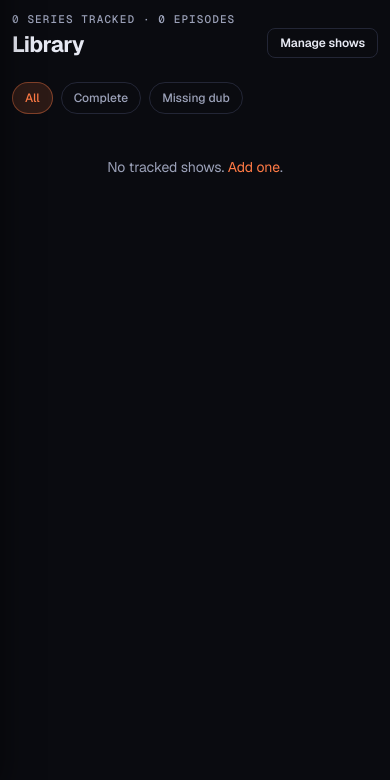
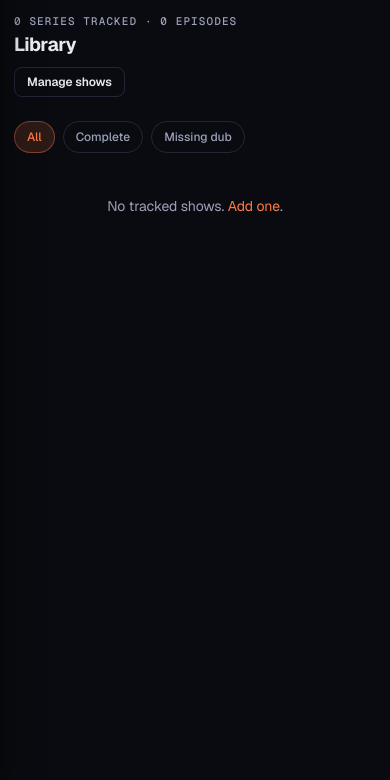
Before and after one commit to luisesk/dubsmith, a Python web app: template web/templates/library.html in a window 390 px wide. Shown: the part 64-844 px from the top of the page. Run offline with Jinja, Linux system fonts and the light colour scheme; the template is opened without the code that fills it, so the values that code supplies are empty; some libraries are stand-ins or nearby versions.

Commit message:
v0.8.4: mobile responsive across all pages
CSS-only changes scoped to @media (max-width: 768px) and 480px:
- Dashboard 2-col stacks vertically (Now muxing + Recent activity)
- Library/Shows posters: 2 columns instead of full-width single
- Page headers: title + action buttons stack
- Settings form rows: 120px-label grids stack vertically
- Shows table hides STATS column (≤768) + CR SEASONS (≤480)
- Alert + user dropdowns sized to viewport
- Tighter padding throughout

No desktop layout changes.

```diff
--- a/pyproject.toml
+++ b/pyproject.toml
@@ -1,6 +1,6 @@
 [project]
 name = "dubsmith"
-version = "0.8.3"
+version = "0.8.4"
 description = "Auto-fetch missing language dubs from Crunchyroll and mux them into a Sonarr-managed library"
 requires-python = ">=3.11"
 dependencies = [
--- a/src/__init__.py
+++ b/src/__init__.py
@@ -1 +1 @@
-__version__ = "0.8.3"
+__version__ = "0.8.4"
--- a/web/static/tokens.css
+++ b/web/static/tokens.css
@@ -439,10 +439,85 @@ code { font-family: var(--af-font-mono); font-size: .9em; }
   .stats-grid { grid-template-columns: 1fr 1fr; }
   table { font-size: 12px; }
   .page-title { font-size: 22px !important; }
+  .page { padding: 14px !important; }
+
+  /* Force ALL inline grid-template-columns to single column on mobile.
+     Inline styles normally win, so use !important. Targets the top-level
+     2-3 col layouts on dashboard/queue/library/show-detail without us
+     having to refactor the templates. */
+  .page > div[style*="grid-template-columns"],
+  .page div[style*="grid-template-columns"]:not(.card-head):not(.show-info):not(.cov-row) {
+    grid-template-columns: 1fr !important;
+  }
+
+  /* Library / Shows poster grid: 2 columns up to ~600px, then auto-fill */
+  .show-grid {
+    grid-template-columns: repeat(2, minmax(0, 1fr)) !important;
+    gap: 10px !important;
+  }
+
+  /* Page header: title + action buttons stack instead of overflow */
+  .page-header {
+    flex-direction: column !important;
+    align-items: flex-start !important;
+    gap: 10px !important;
+  }
+  .page-actions {
+    margin-left: 0 !important;
+    flex-wrap: wrap;
+  }
+
+  /* Shows table: hide stats column + tighten font; wrap action buttons */
+  table th:nth-child(5), table td:nth-child(5) { display: none; }
+  table { table-layout: auto; }
+  table td, table th { padding: 8px 6px !important; }
+
+  /* Settings form rows: 120px-label + 1fr-input grids stack vertically.
+     The selector matches `display:grid` rows that have a fixed left col. */
+  .card-body div[style*="grid-template-columns:120px"],
+  .card-body div[style*="grid-template-columns: 120px"] {
+    grid-template-columns: 1fr !important;
+    gap: 6px !important;
+  }
+  /* "label / 1fr / save-btn" 3-col -> stack with btn full-width */
+  .card-body div[style*="grid-template-columns:120px 1fr auto"],
+  .card-body div[style*="grid-template-columns: 120px 1fr auto"] {
+    grid-template-columns: 1fr !important;
+  }
+
+  /* Source row in settings: avatar + name + actions wrap */
+  .card-body > div[style*="display:flex"][style*="align-items:center"] {
+    flex-wrap: wrap;
+    gap: 10px !important;
+  }
+
+  /* Card padding tighten */
+  .card { padding: 12px !important; }
+  .card-head { padding-bottom: 10px; margin-bottom: 8px; }
+  .card-title { font-size: 14px !important; }
+
+  /* Job-row (queue page) avoid avatar + meta squashing */
+  [data-jobid] { padding: 10px !important; }
+
+  /* Topbar: hide live pill on small screens (already in <480 below) */
+  .live-pill { font-size: 10.5px; padding: 4px 8px; }
 }
+
 @media (max-width: 480px) {
   .stats-grid { grid-template-columns: 1fr; }
   .live-pill { display: none; }
+  .show-grid { grid-template-columns: repeat(2, minmax(0, 1fr)) !important; gap: 8px !important; }
+  .page-title { font-size: 19px !important; }
+  /* Hide CR seasons column on tiny screens too */
+  table th:nth-child(3), table td:nth-child(3) { display: none; }
+}
+
+/* Fix dropdowns from overflowing viewport on mobile */
+@media (max-width: 540px) {
+  .alert-dropdown {
+    width: calc(100vw - 24px); right: -8px; max-width: 360px;
+  }
+  .user-dropdown { width: 200px; }
 }
 
 /* Mobile / responsive: collapse sidebar to slide-over below 768px */
```
Also changed, not shown: CHANGELOG.md.
